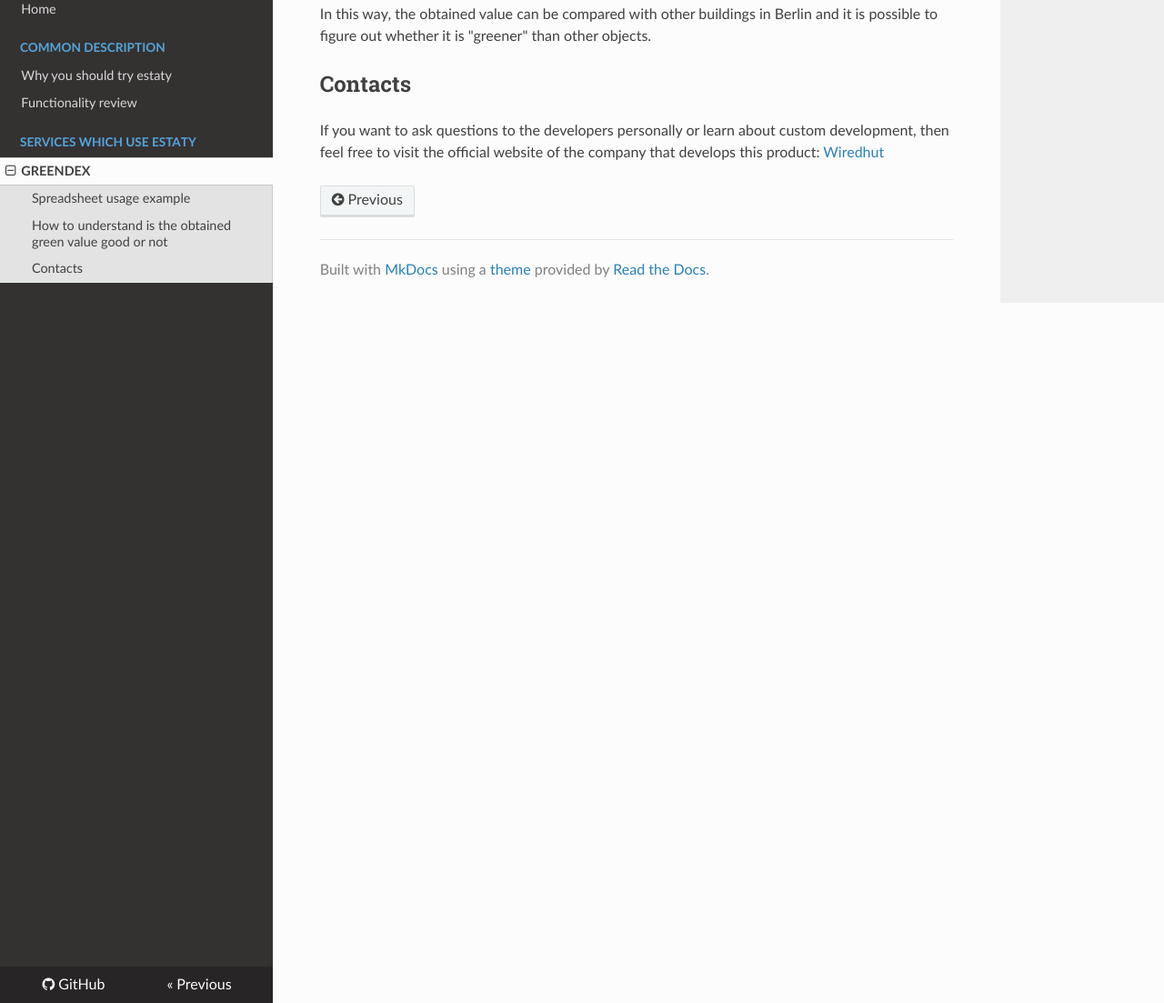
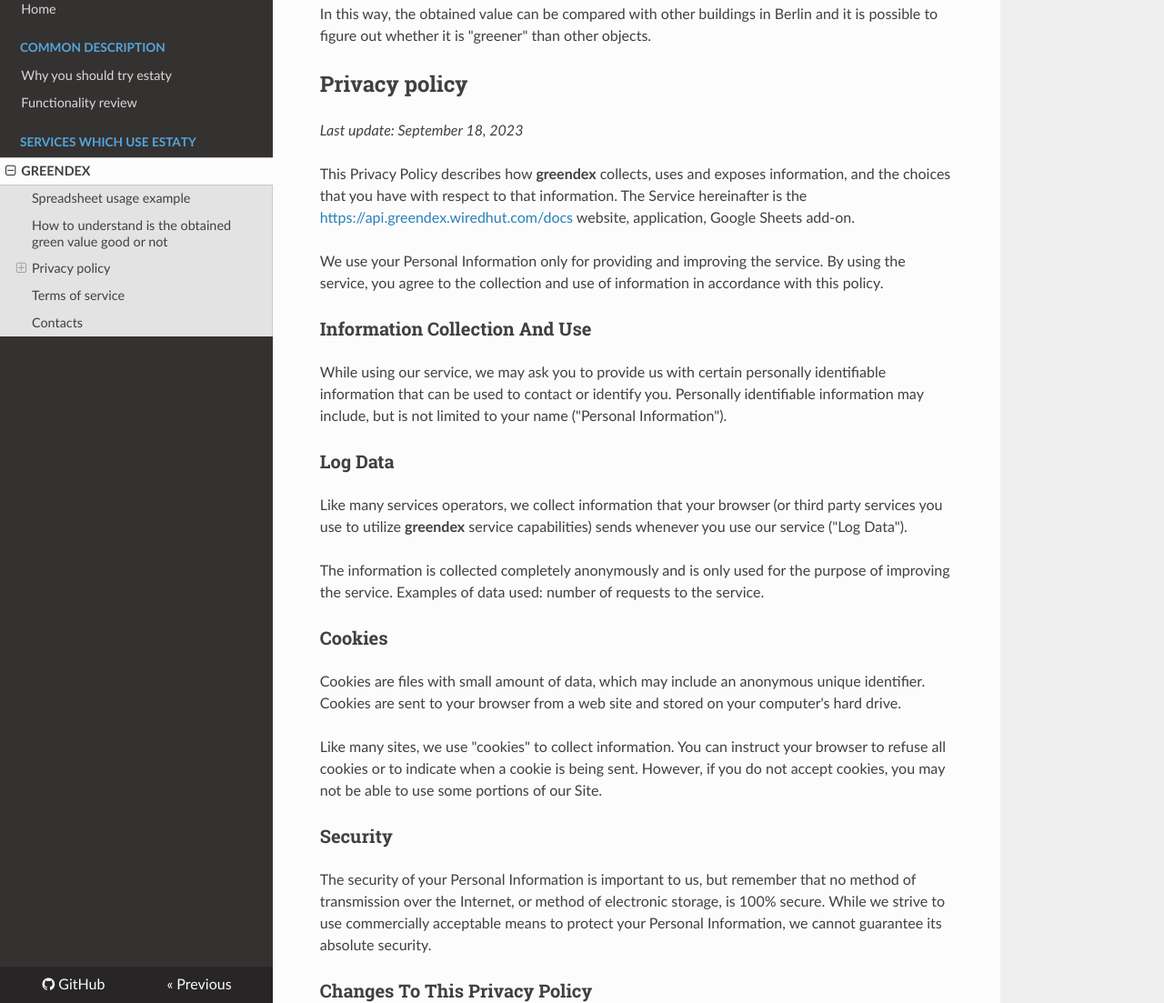
Before and after one commit to wiredhut/estaty, an MkDocs documentation site: the page built from docs/services/greendex.md, in a window 1280 px wide and 1400 px high, scrolled down 2679 px. Shown: the part 297-1400 px from the top of the window at 91% size. Built offline with MkDocs 1.6.1, drawn with Linux system fonts in a browser that asks for light colours; nearby versions of some CDN libraries; some of the changed text lies outside the part shown.

Commit message:
add privacy policy

```diff
--- a/docs/services/greendex.md
+++ b/docs/services/greendex.md
@@ -37,6 +37,67 @@
 
 In this way, the obtained value can be compared with other buildings in Berlin and it is possible to figure out whether it is "greener" than other objects.
 
+## Privacy policy
+
+*Last update: September 18, 2023*
+
+This Privacy Policy describes how **greendex** collects, uses and exposes information, and the choices that you have with respect to that information.
+The Service hereinafter is the [https://api.greendex.wiredhut.com/docs](https://api.greendex.wiredhut.com/docs) website, application, Google Sheets add-on.
+
+We use your Personal Information only for providing and improving the service.
+By using the service, you agree to the collection and use of information in accordance with this policy.
+
+### Information Collection And Use
+
+While using our service, we may ask you to provide us with certain personally identifiable
+information that can be used to contact or identify you.
+Personally identifiable information may include, but is not limited to your name ("Personal Information").
+
+### Log Data
+
+Like many services operators, we collect information that your browser (or third party
+services you use to utilize **greendex** service capabilities)
+sends whenever you use our service ("Log Data").
+
+The information is collected completely anonymously and is only used for the purpose of improving the service. Examples of data used: number of requests to the service.
+
+### Cookies
+
+Cookies are files with small amount of data,
+which may include an anonymous unique identifier. Cookies are sent to your browser from a web site and stored on your computer's hard drive.
+
+Like many sites, we use "cookies" to collect information.
+You can instruct your browser to refuse all cookies or to indicate when a cookie is being sent.
+However, if you do not accept cookies, you may not be able to use some portions of our Site.
+
+### Security
+
+The security of your Personal Information is important to us, but remember that no method of transmission over the
+Internet, or method of electronic storage, is 100% secure. While we strive to use commercially acceptable means to protect your
+Personal Information, we cannot guarantee its absolute security.
+
+### Changes To This Privacy Policy
+
+This Privacy Policy is effective as of (add date) and will remain in effect except with
+respect to any changes in its provisions in the future, which will be in effect immediately after being posted on this page.
+
+We reserve the right to update or change our Privacy Policy at any time and you
+should check this Privacy Policy periodically. Your continued use of the Service after
+we post any modifications to the Privacy Policy on this page will constitute your acknowledgment of
+the modifications and your consent to abide and be bound by the modified Privacy Policy.
+
+If we make any material changes to this Privacy Policy, we will notify you either through the email address you have provided us,
+or by placing a prominent notice on [our website](https://wiredhut.com/).
+
+### Contact Us
+
+If you have any questions about this Privacy Policy, please contact us.
+
+
+## Terms of service
+
+*Last update: September 18, 2023*
+
 ## Contacts
 
 If you want to ask questions to the developers personally or learn about custom development,
```
Also changed, not shown: docs/index.md (+1 -1 lines).
